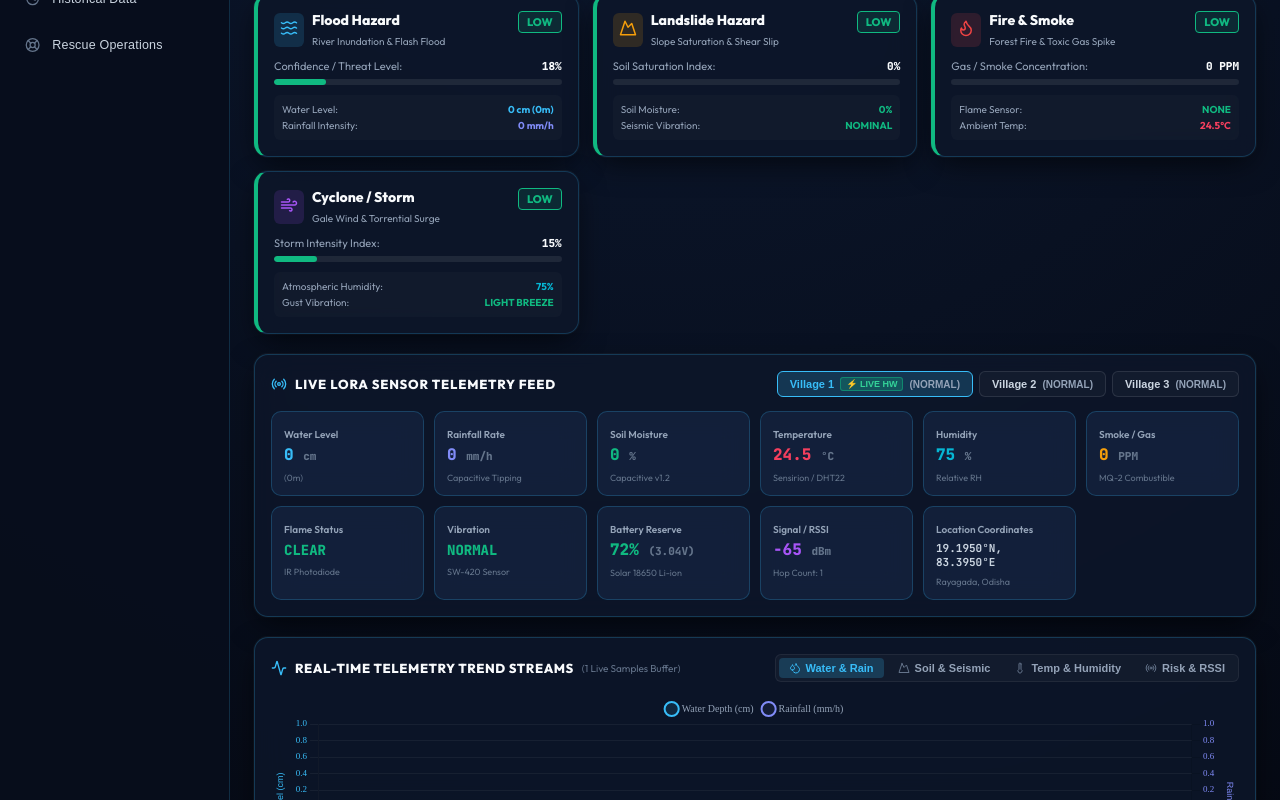
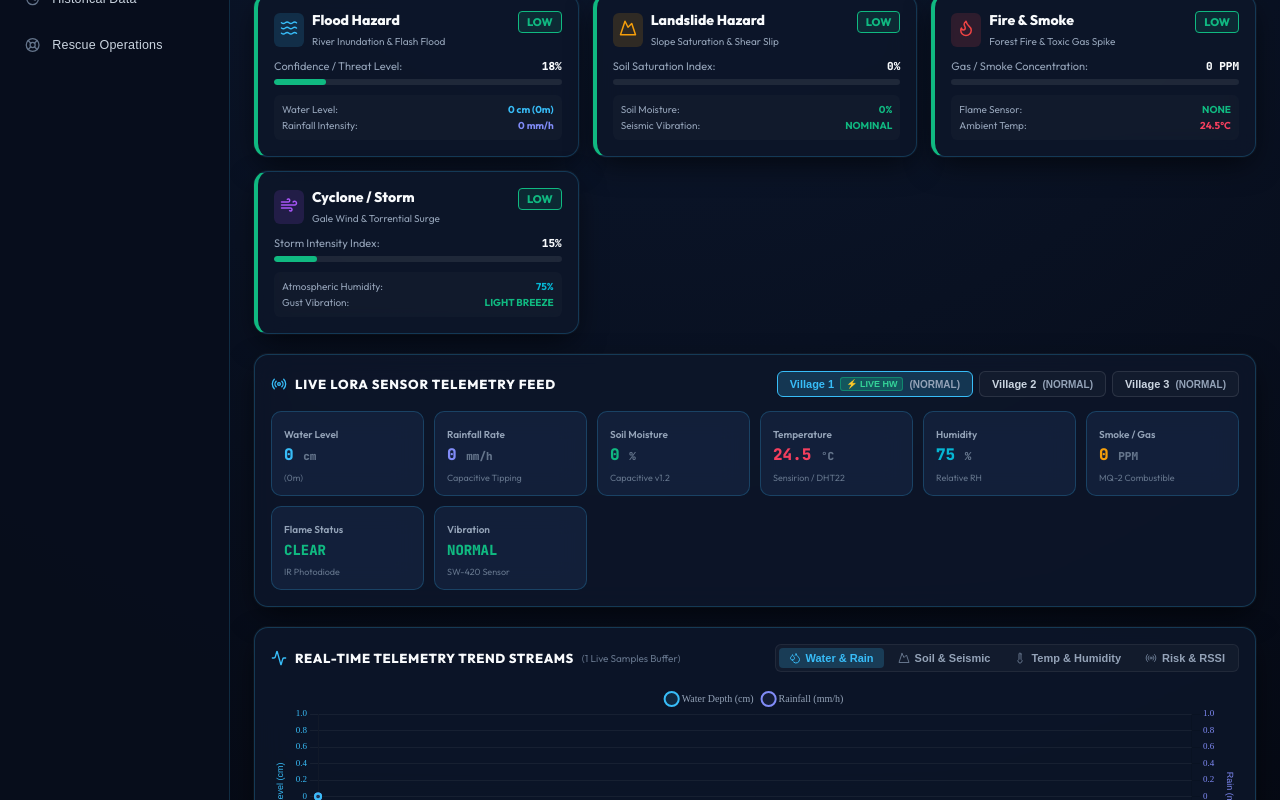
Before and after one commit to iqbal-khan786/Disaster-Management, a React (Vite) app in the folder frontend/: page / in a window 1280 px wide. Shown: the part 376-1176 px from the top of the page. Built offline with nearby package versions, Linux system fonts and the light colour scheme; no server answers.

Commit message:
Clean up dashboard telemetry cards: retain 8 core live sensors

```diff
--- a/frontend/src/components/views/OverviewView.jsx
+++ b/frontend/src/components/views/OverviewView.jsx
@@ -584,33 +584,6 @@ export function OverviewView({
             </div>
             <span style={{ fontSize: '9px', color: '#64748b' }}>SW-420 Sensor</span>
           </div>
-
-          {/* 9. Battery Level */}
-          <div className="glass-card" style={{ padding: '10px 12px' }}>
-            <span style={{ fontSize: '10px', color: '#94a3b8', fontWeight: 600 }}>Battery Reserve</span>
-            <div style={{ fontSize: '16px', fontWeight: 800, color: '#10b981', fontFamily: 'JetBrains Mono', marginTop: '2px' }}>
-              {selectedNode.battery || 90}% <span style={{ fontSize: '11px', color: '#64748b' }}>({selectedNode.batteryVoltage || 4.1}V)</span>
-            </div>
-            <span style={{ fontSize: '9px', color: '#64748b' }}>Solar 18650 Li-ion</span>
-          </div>
-
-          {/* 10. LoRa Signal RSSI */}
-          <div className="glass-card" style={{ padding: '10px 12px' }}>
-            <span style={{ fontSize: '10px', color: '#94a3b8', fontWeight: 600 }}>Signal / RSSI</span>
-            <div style={{ fontSize: '16px', fontWeight: 800, color: '#a855f7', fontFamily: 'JetBrains Mono', marginTop: '2px' }}>
-              {selectedNode.rssi || -68} <span style={{ fontSize: '11px', color: '#64748b' }}>dBm</span>
-            </div>
-            <span style={{ fontSize: '9px', color: '#64748b' }}>Hop Count: {selectedNode.hopCount || 1}</span>
-          </div>
-
-          {/* 11. Location GPS */}
-          <div className="glass-card" style={{ padding: '10px 12px' }}>
-            <span style={{ fontSize: '10px', color: '#94a3b8', fontWeight: 600 }}>Location Coordinates</span>
-            <div style={{ fontSize: '11px', fontWeight: 700, color: '#cbd5e1', fontFamily: 'JetBrains Mono', marginTop: '4px' }}>
-              {selectedNode.latitude?.toFixed(4)}°N, {selectedNode.longitude?.toFixed(4)}°E
-            </div>
-            <span style={{ fontSize: '9px', color: '#64748b' }}>{selectedNode.district || 'Rayagada'}</span>
-          </div>
         </div>
       </div>
 
```
